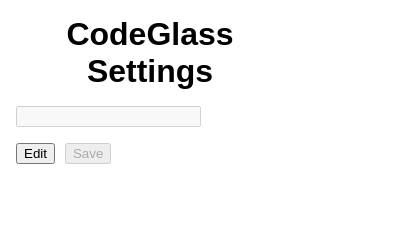
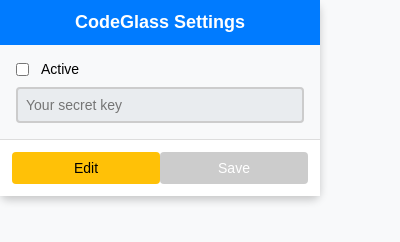
Before and after one commit to SerhiiYahdzhyiev/software-and-ai-project, a browser extension: page extension/pages/popup.html in a window 400 px wide. Drawn offline with Linux system fonts and the light colour scheme.

Commit message:
Improve settings popup appearance, add global active flag.

```diff
--- a/extension/pages/popup.html
+++ b/extension/pages/popup.html
@@ -8,37 +8,96 @@
         * {
             box-sizing: border-box;
             margin: 0;
+            padding: 0;
         }
         body {
-            width: 300px;
-            padding: 0;
-            margin: 0;
+            width: 320px;
+            background: #f8f9fa;
+            font-family: Arial, sans-serif;
             text-align: center;
-            font-family: sans-serif;
+            border-radius: 8px;
+            overflow: hidden;
+            box-shadow: 0 4px 8px rgba(0, 0, 0, 0.2);
         }
-        header, footer {
+        header {
+            background: #007bff;
+            color: white;
+            padding: 12px;
+            font-size: 18px;
+            font-weight: bold;
+        }
+        main {
+            padding: 16px;
             display: flex;
+            flex-direction: column;
+            align-items: center;
+            gap: 10px;
+        }
+        main label {
+            display: flex;
+            align-items: center;
+            justify-content: start;
+            gap: 12px;
+
             width: 100%;
-            padding: 16px;
+
+            font-size: 14px;
+            font-weight: 500;
+        }
+        input[type="text"] {
+            width: 100%;
+            padding: 8px;
+            border: 2px solid #ccc;
+            border-radius: 4px;
+            font-size: 14px;
+            background: #e9ecef;
         }
         footer {
-            flex-direction: row;
-            gap:10px;
+            display: flex;
+            justify-content: space-between;
+            padding: 12px;
+            background: #ffffff;
+            border-top: 1px solid #ddd;
         }
-        main {
-            display: flex;
-            padding-inline: 16px;
-            flex-direction: column;
-            align-items: flex-start;
+        button {
+            flex: 1;
+            padding: 8px;
+            font-size: 14px;
+            border: none;
+            border-radius: 4px;
+            cursor: pointer;
+            transition: background 0.2s;
+        }
+        #edit {
+            background: #ffc107;
+            color: black;
+        }
+        #edit:hover {
+            background: #e0a800;
+        }
+        #save {
+            background: #28a745;
+            color: white;
+        }
+        #save:disabled {
+            background: #ccc;
+            cursor: not-allowed;
+        }
+        #save:hover:enabled {
+            background: #218838;
         }
     </style>
 </head>
 <body>
     <header>
-        <h1>CodeGlass Settings</h1>
+        CodeGlass Settings
     </header>
     <main>
-        <input type="text" id="secret" disabled/>
+        <label>
+            <input type="checkbox" id="active"/>
+            Active
+        </label>
+        <input type="text" id="secret" disabled placeholder="Your secret key"/>
     </main>
     <footer>
         <button id="edit">Edit</button>
--- a/extension/popup.js
+++ b/extension/popup.js
@@ -1,8 +1,22 @@
 const editBtn = document.getElementById("edit");
 const saveBtn = document.getElementById("save");
+const activeInput = document.getElementById("active");
 
 editBtn.addEventListener("click", handleEdit);
 saveBtn.addEventListener("click", handleSave);
+activeInput.addEventListener("change", handleChange);
+
+chrome.runtime.sendMessage({action: "getActive"}).then(
+    (active) => {
+        activeInput.checked = active;
+    }
+);
+
+async function handleChange(e) {
+    await chrome.runtime.sendMessage(
+        {action: "setActive", active: e.target.checked}
+    );
+}
 
 async function handleSave(e) {
     // TODO: Refactor ?
```
Also changed, not shown: extension/background.js (+11 -1 lines).
